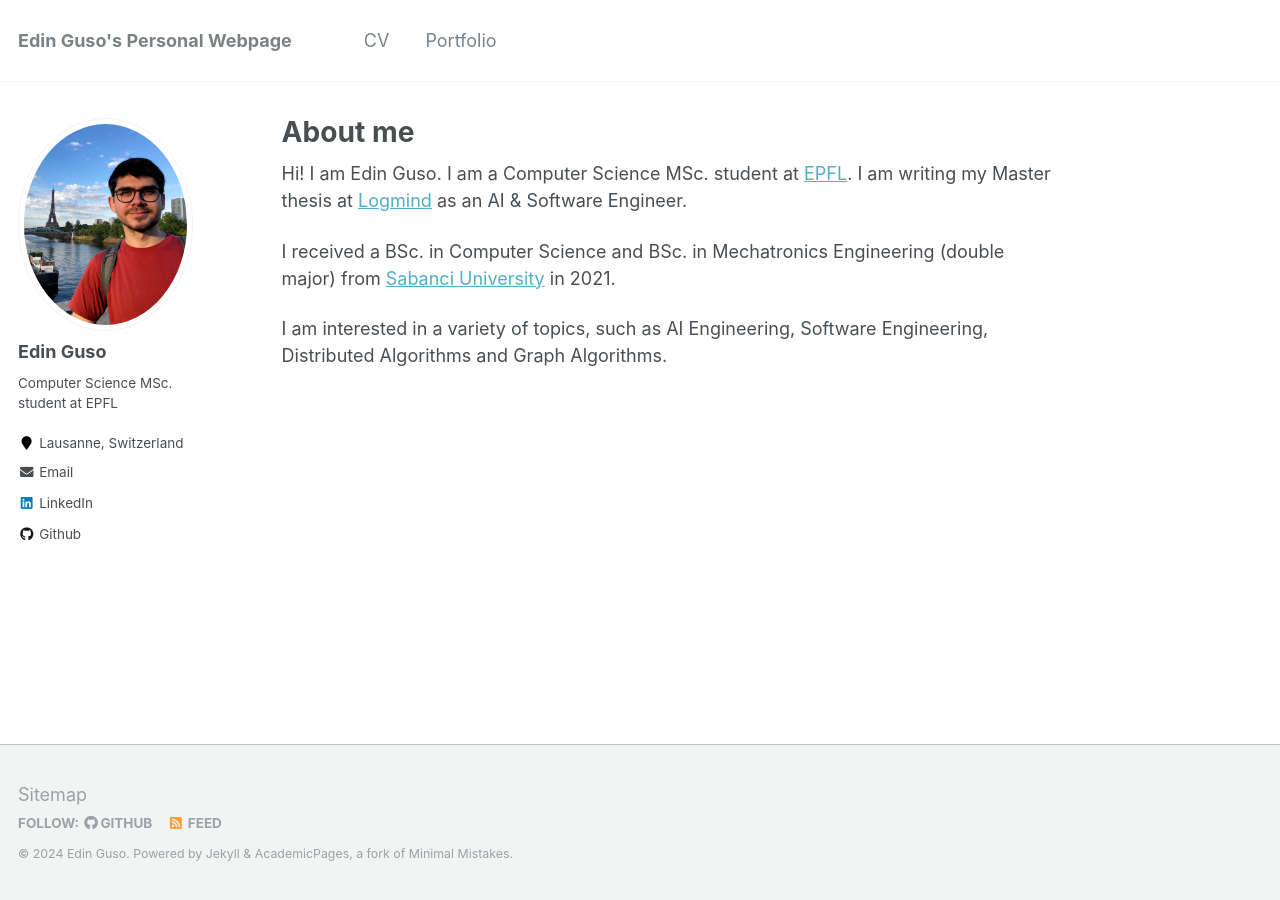
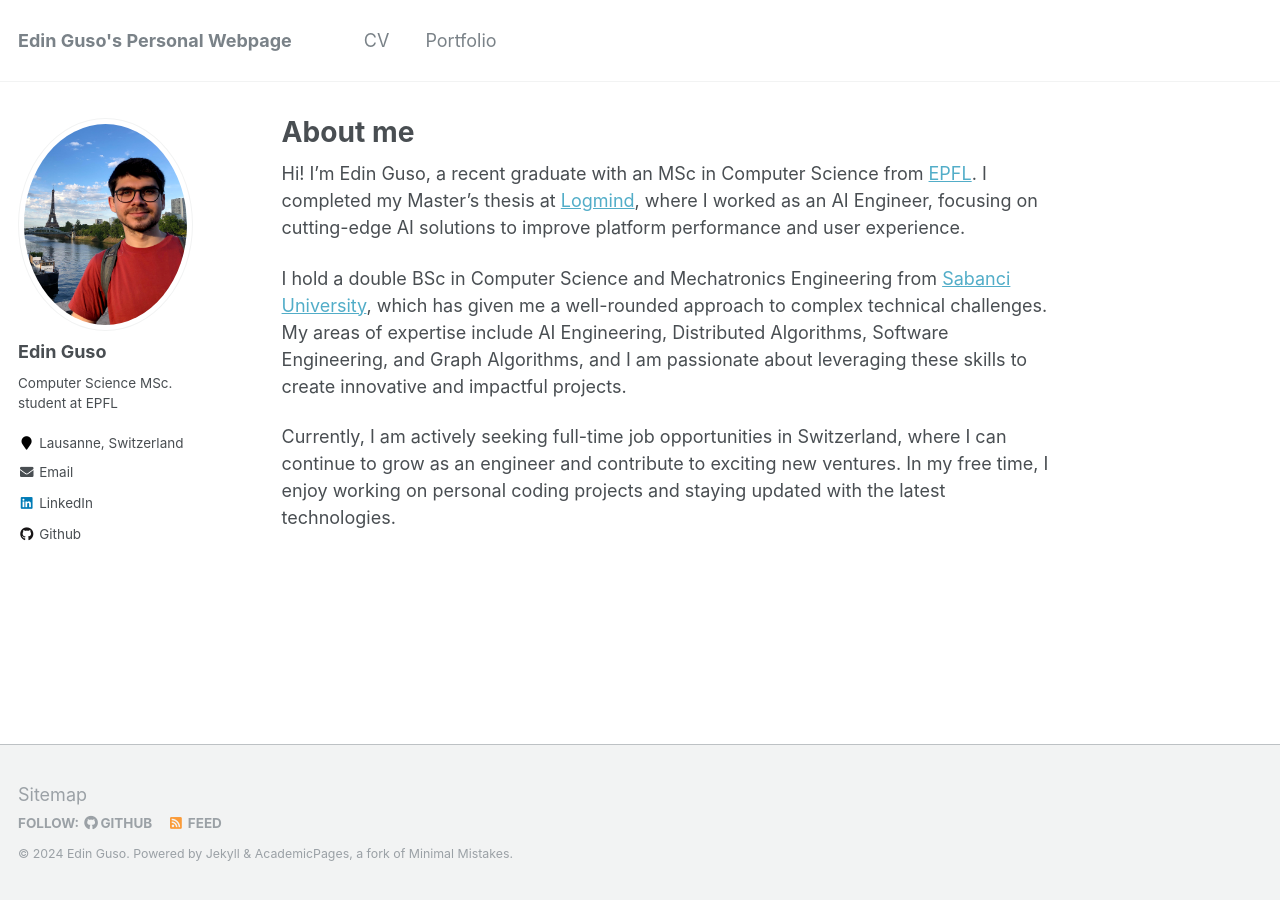
Before and after one commit to EdinGuso/edinguso.github.io, a Jekyll site: the page built from _pages/about.md, in a window 1280 px wide. Built offline with Jekyll 4.4.1, drawn with Linux system fonts in a browser that asks for light colours.

Commit message:
Updated about me page

```diff
--- a/_pages/about.md
+++ b/_pages/about.md
@@ -8,8 +8,8 @@ redirect_from:
   - /about.html
 ---
 
-Hi! I am Edin Guso. I am a Computer Science MSc. student at [EPFL](https://www.epfl.ch/en/). I am writing my Master thesis at [Logmind](https://www.logmind.com/) as an AI & Software Engineer.
+Hi! I'm Edin Guso, a recent graduate with an MSc in Computer Science from [EPFL](https://www.epfl.ch/en/). I completed my Master’s thesis at [Logmind](https://www.logmind.com/), where I worked as an AI Engineer, focusing on cutting-edge AI solutions to improve platform performance and user experience.
 
-I received a BSc. in Computer Science and BSc. in Mechatronics Engineering (double major) from [Sabanci University](https://www.sabanciuniv.edu/en/) in 2021.
+I hold a double BSc in Computer Science and Mechatronics Engineering from [Sabanci University](https://www.sabanciuniv.edu/en/), which has given me a well-rounded approach to complex technical challenges. My areas of expertise include AI Engineering, Distributed Algorithms, Software Engineering, and Graph Algorithms, and I am passionate about leveraging these skills to create innovative and impactful projects.
 
-I am interested in a variety of topics, such as AI Engineering, Software Engineering, Distributed Algorithms and Graph Algorithms.
+Currently, I am actively seeking full-time job opportunities in Switzerland, where I can continue to grow as an engineer and contribute to exciting new ventures. In my free time, I enjoy working on personal coding projects and staying updated with the latest technologies.
```
